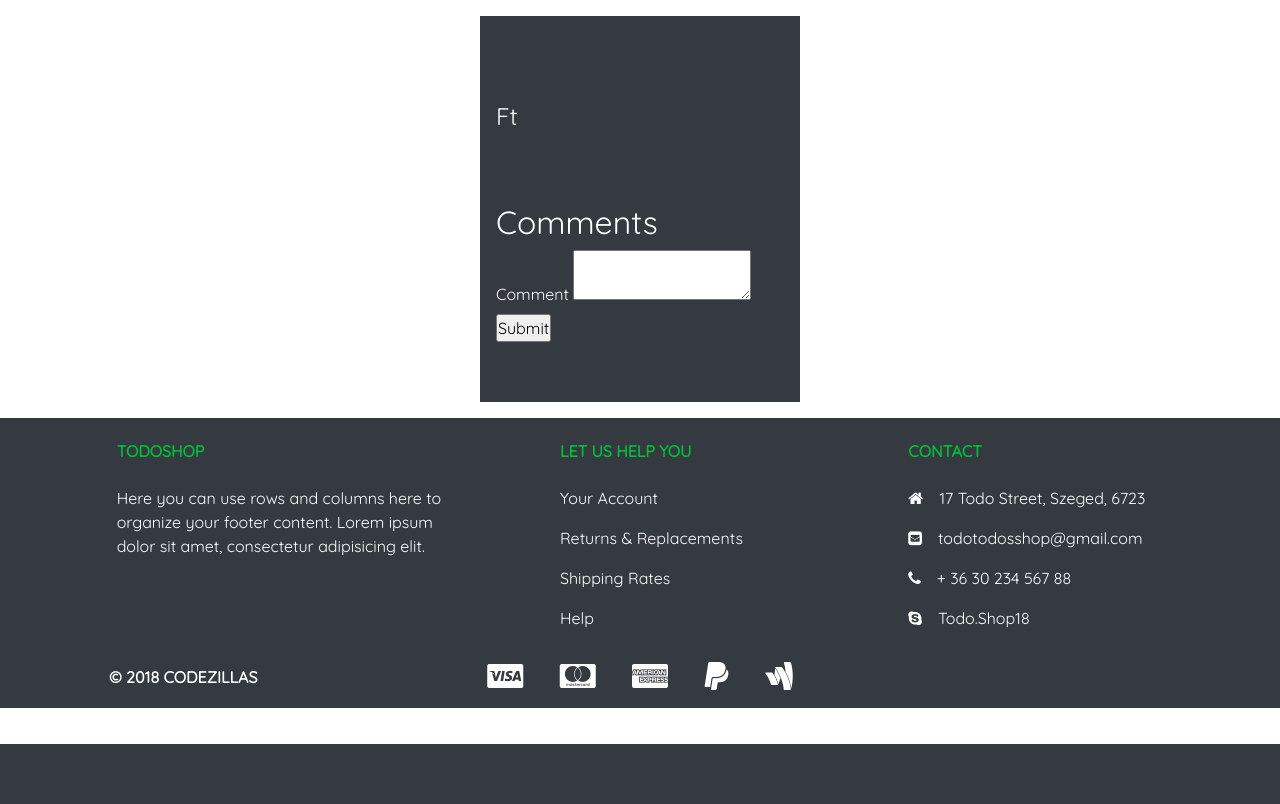
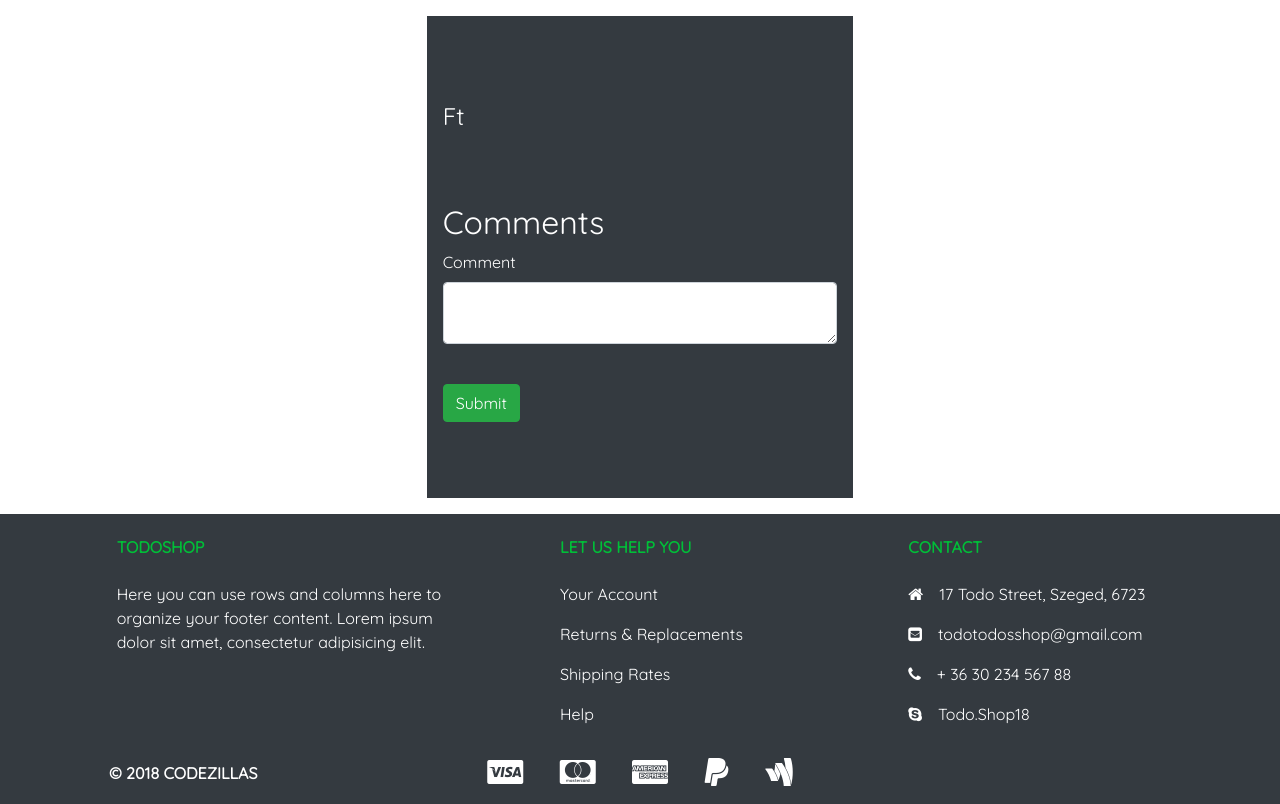
Before and after one commit to flowacademyhu/express-application, a Node server app: page /products/1 in a window 1280 px wide. Shown: the part 56-860 px from the top of the page. Before the commit the page ends 800 px from the top, so only its background shows below. Run offline with Node 20, Linux system fonts and the light colour scheme; the visitor is signed in with stand-in values (Sample User, id 1); tables that the repository leaves empty hold one stand-in row (values such as "Sample post"); some libraries are stand-ins or nearby versions.

Commit message:
product and category views

```diff
--- a/app/views/products/show.handlebars
+++ b/app/views/products/show.handlebars
@@ -1,19 +1,19 @@
-<div class="col-3 p-3 m-3 mx-auto bg-dark text-white">
+<div class="col-4 p-3 m-3 mx-auto bg-dark text-white">
     <h3><u></u><br/>{{product.name}}</h3>
     <h4><u></u><br/>{{product.price}} Ft</h4>
     <p><u></u><br/>{{product.description}}</p>
     <br>
     <h2>Comments</h2>
 
-    {{#if user}}
+    {{!-- {{#if user}} --}}
         <form method="POST" action="/comments">
             <input type="hidden" name="productId" value={{product.id}}/>
             <label for="comment">Comment</label>
-            <textarea name="comment"></textarea>
+            <textarea class="form-control" name="comment"></textarea>
             <br>
-            <input type="submit" value="Submit"/>
+            <button class="btn btn-success my-2 my-sm-3" type="submit">Submit</button>
         </form>
-    {{/if}}
+   {{!-- }} {{/if}} --}}
 
     {{#each comments}}
     <h4><u></u><br/>{{User.username}}</h4>
--- a/public/css/style.css
+++ b/public/css/style.css
@@ -60,3 +60,10 @@
     border: 1px solid black;
     align-items: center;
 }
+.card p {
+    color: #212529;
+}
+.card {
+    border-color: #212529;
+
+}
```
Also changed, not shown: app/views/categories/show.handlebars (+8 -9 lines), public/images/porszivo.png (added).
